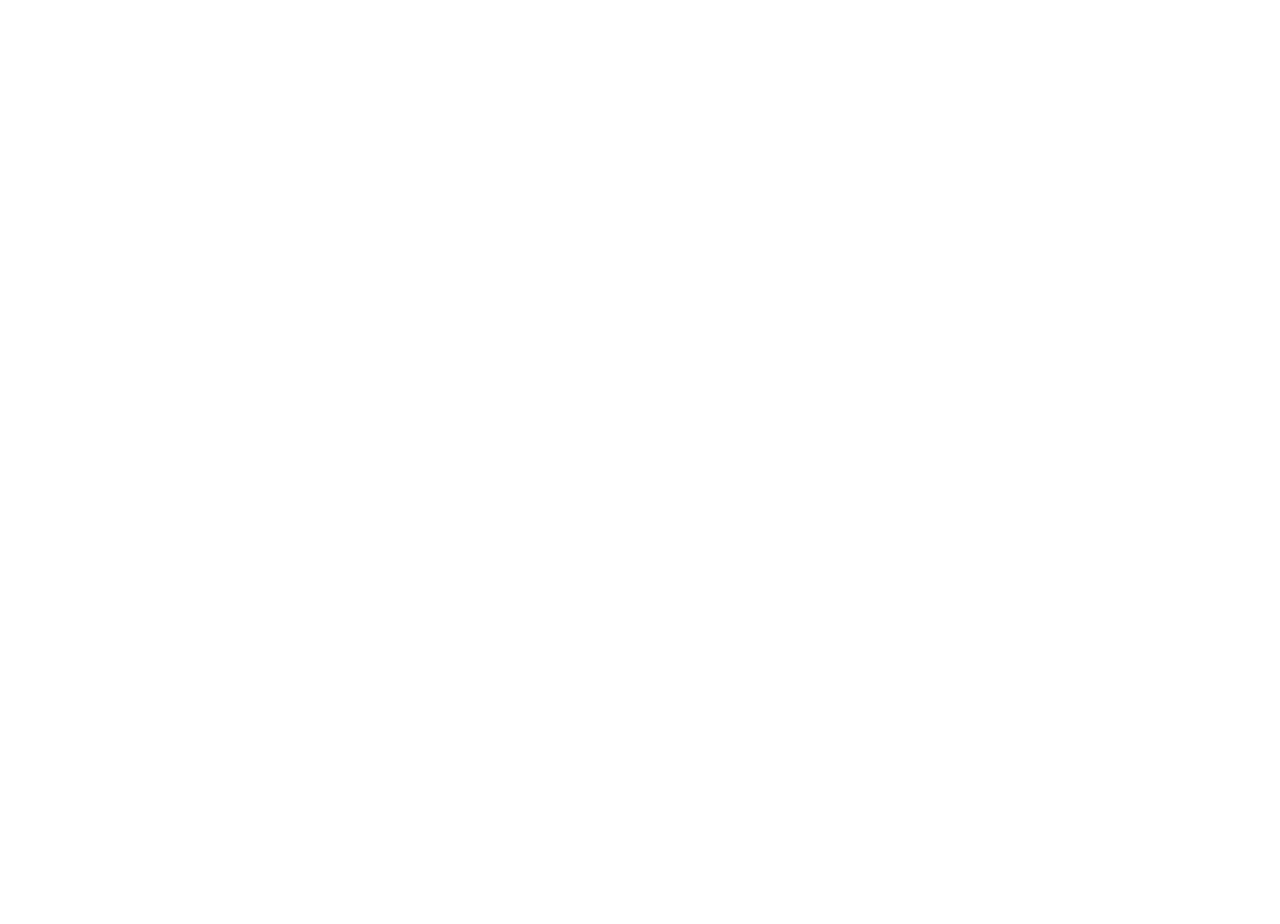
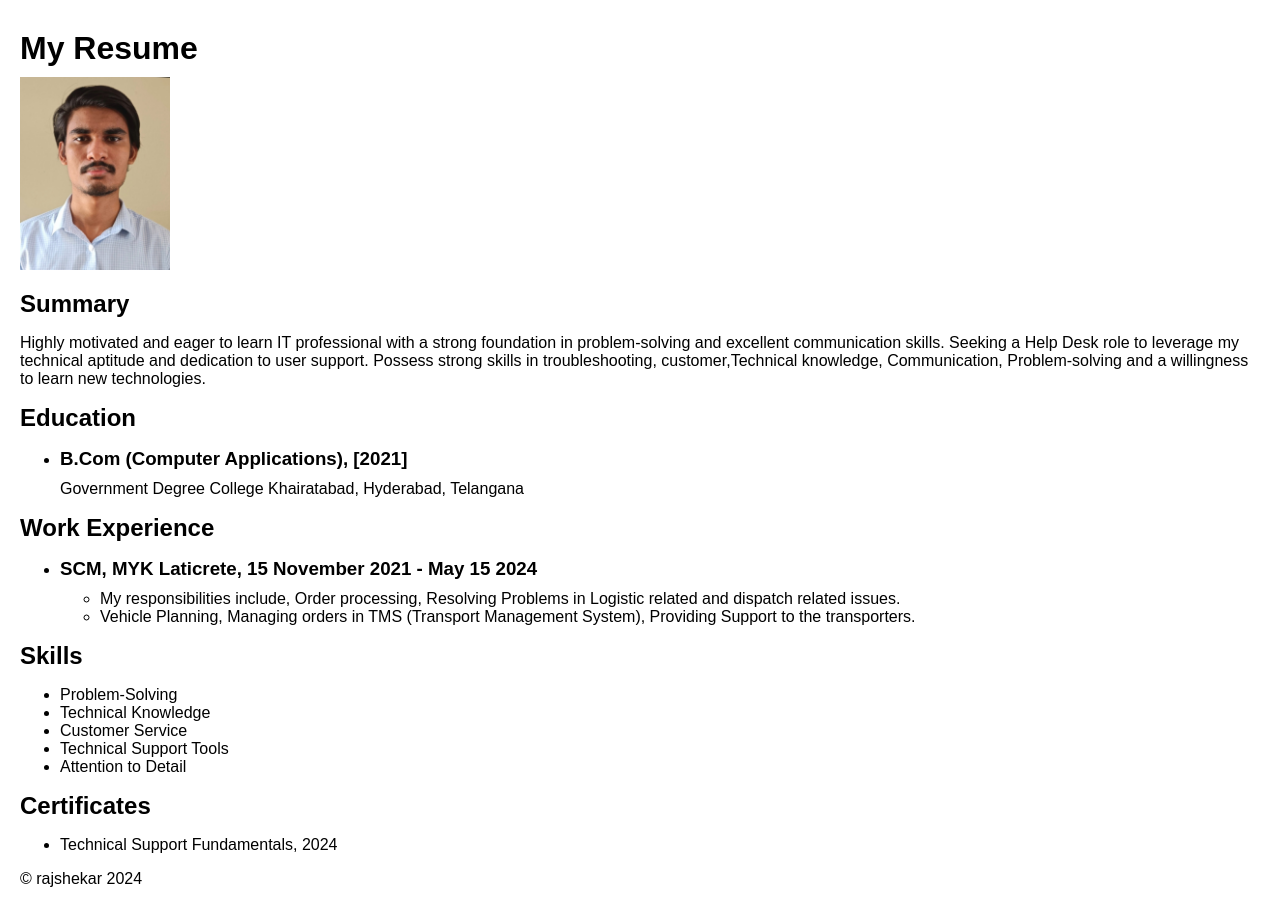
Before and after one commit to b-rajshekar/webdev, a plain HTML site: page IntermediateHTML/onlineResume.html in a window 1280 px wide. Before the commit the page ends 800 px from the top, so only its background shows below. Drawn offline with Linux system fonts and the light colour scheme.

Commit message:
complete

```diff
--- a/IntermediateHTML/onlineResume.html
+++ b/IntermediateHTML/onlineResume.html
@@ -1,11 +1,83 @@
 <!DOCTYPE html>
 <html lang="en">
 <head>
-    <meta charset="UTF-8">
-    <meta name="viewport" content="width=device-width, initial-scale=1.0">
-    <title>My Resume</title>
+  <meta charset="UTF-8">
+  <meta name="viewport" content="width=device-width, initial-scale=1.0">
+  <title>My Resume</title>
+  <style>
+    /* Add basic styling here (optional) */
+    body {
+      font-family: Arial, sans-serif;
+      margin: 0;
+      padding: 20px;
+    }
+    h1, h2, h3 {
+      margin: 10px 0;
+    }
+    .profile-photo {
+      width: 150px;
+      display: block;
+      margin-bottom: 20px;
+    }
+  </style>
 </head>
 <body>
+  <header>
+    <h1>My Resume</h1>
+    <img src="./images/profile_photo.jpg" alt="Profile Photo" class="profile-photo"> </header>
 
-</body>
+  <main>
+    <section id="summary">
+      <h2>Summary</h2>
+      <p>Highly motivated and eager to learn IT professional with a strong foundation in problem-solving and excellent communication skills. Seeking a Help Desk role to leverage my technical aptitude and dedication to user support. Possess strong skills in troubleshooting, customer,Technical knowledge, Communication, Problem-solving and a willingness to learn new technologies.</p>
+    </section>
+
+    <section id="education">
+      <h2>Education</h2>
+      <ul>
+        <li>
+          <h3>B.Com (Computer Applications), [2021]</h3>
+          Government Degree College Khairatabad, Hyderabad, Telangana
+        </li>
+        </ul>
+    </section>
+
+    <section id="experience">
+      <h2>Work Experience</h2>
+      <ul>
+        <li>
+          <h3>SCM, MYK Laticrete, 15 November 2021 - May 15 2024</h3>
+          <ul>
+            <li>My responsibilities include, Order processing, Resolving Problems in Logistic related and dispatch related issues.</li>
+            <li>Vehicle Planning, Managing orders in TMS (Transport Management System), Providing Support to the transporters.</li>
+            </ul>
+        </li>
+        </ul>
+    </section>
+
+    <section id="skills">
+      <h2>Skills</h2>
+      <ul>
+        <li>Problem-Solving</li>
+        <li>Technical Knowledge</li>
+        <li>Customer Service</li>
+        <li>Technical Support Tools</li>
+        <li>Attention to Detail</li>
+        </ul>
+    </section>
+
+    <section id="achievements">
+      <h2>Certificates</h2>
+      <ul>
+        <li>Technical Support Fundamentals, 2024</li>
+        </ul>
+    </section>
+
+    </main>
+
+  <footer>
+    <p>&copy; rajshekar 2024</p>
+  </footer>
+
+  </body>
 </html>
```
Also changed, not shown: IntermediateHTML/images/profile_photo.jpg (added).
